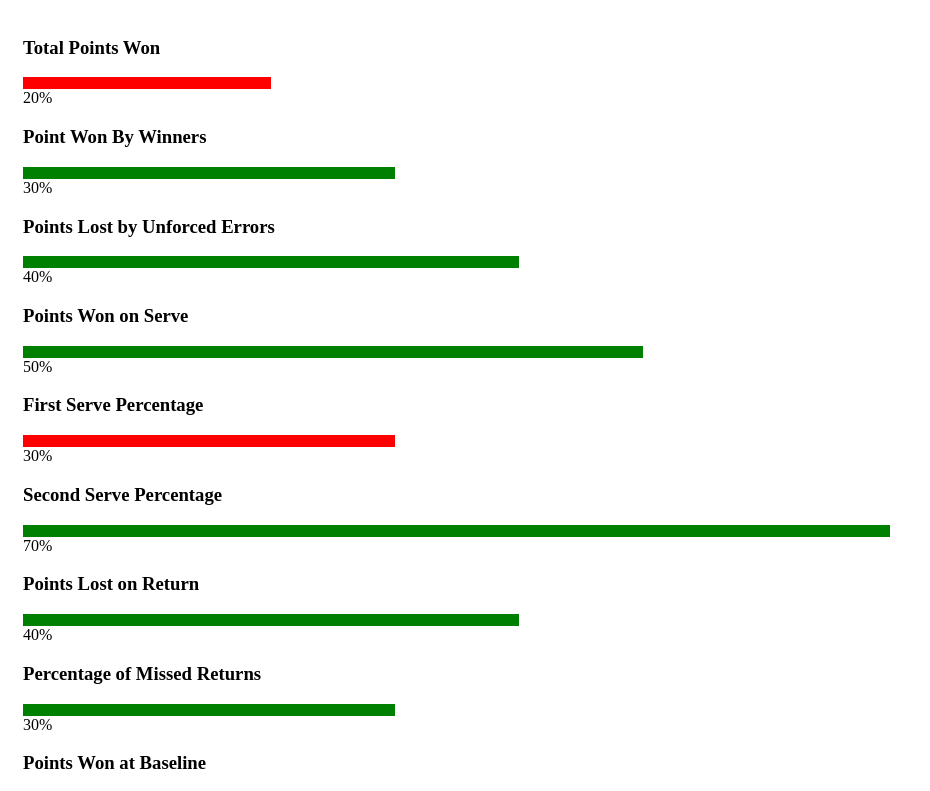
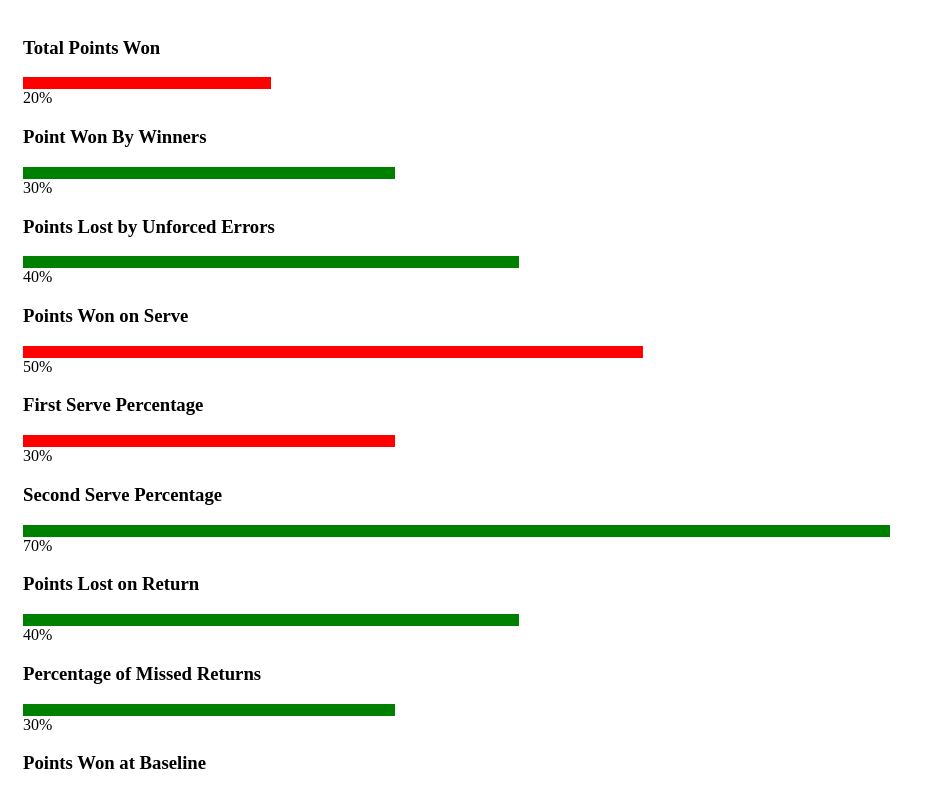
Before and after one commit to morganmarienelson/bounce, a Next.js app: page /components/matchProgressBars in a window 1280 px wide. Shown: the top 791 px of the page, without its empty margins (0-930 px from the left). Built offline with nearby package versions, Linux system fonts and the light colour scheme.

Commit message:
started playing around with different colors for stats bars

```diff
--- a/pages/components/matchProgressBars.tsx
+++ b/pages/components/matchProgressBars.tsx
@@ -2,8 +2,10 @@ import { Progress } from "antd";
 
 const MatchProgressBars = () => {
   const checkSuccess = (value: number) => {
-    if (value >= 50) {
-      return "green";
+    if (value >= 75) {
+      return "#69E53B";
+    } else if (value > 50) {
+      return " #EEFB46";
     } else {
       return "red";
     }
```
Also changed, not shown: pages/pointDashboard.tsx (+7 -10 lines).
